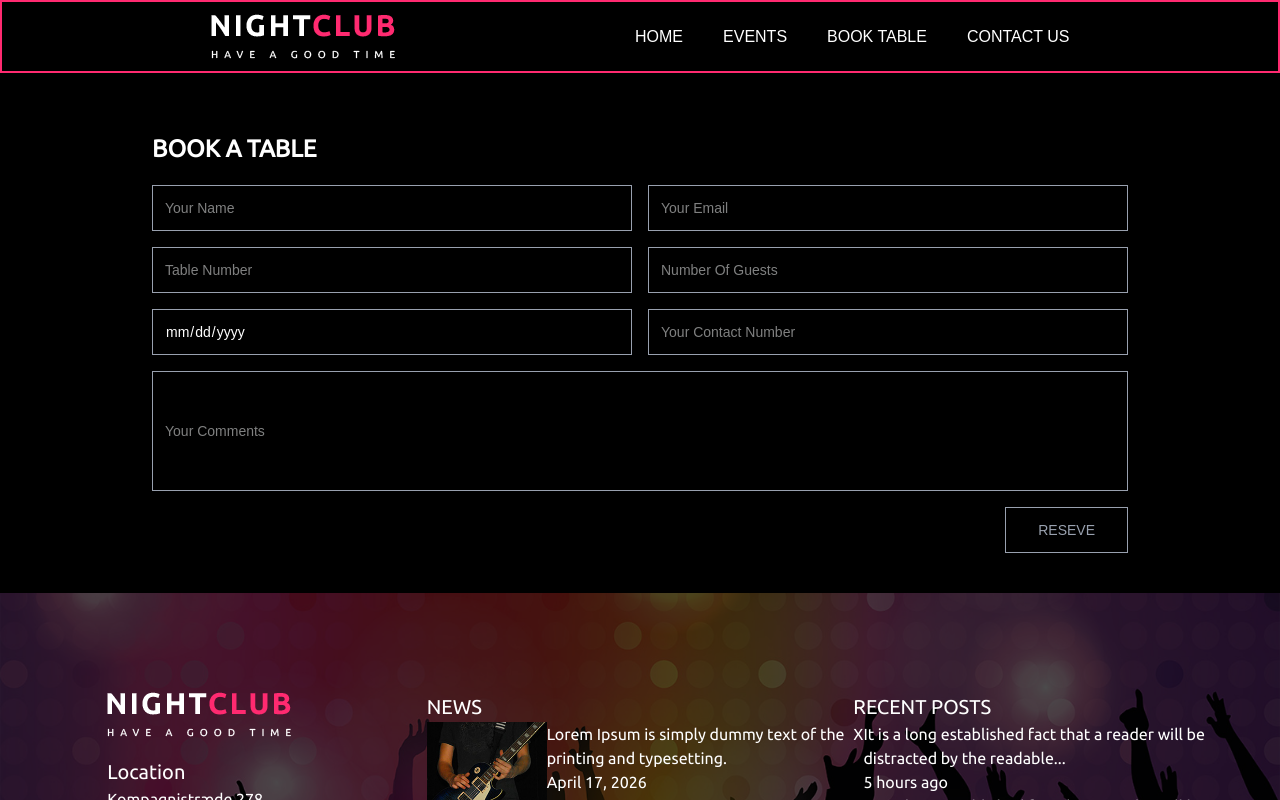
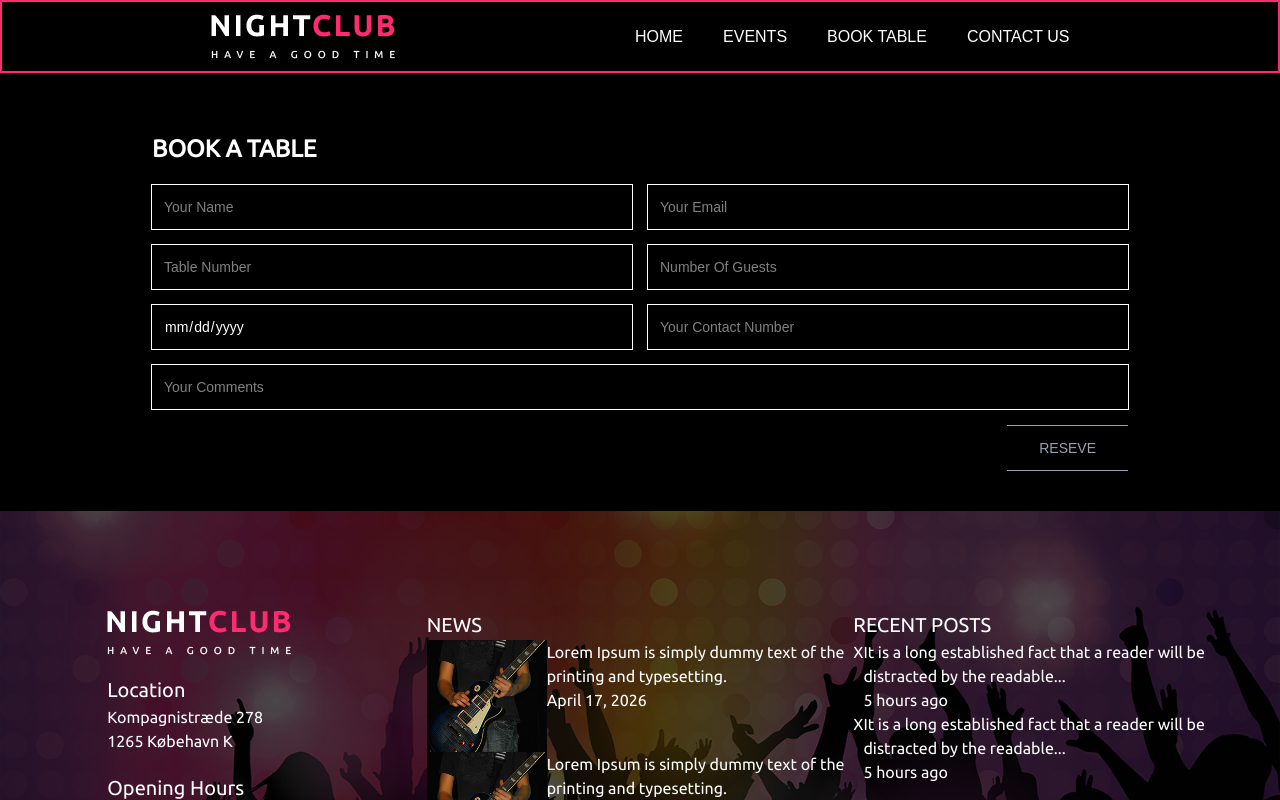
Before and after one commit to SaethorMH/night_club_eksamen_frontend_2026-julie-sebastian-saethor, a Next.js app: page /booktable in a window 1280 px wide. Shown: the top 800 px of the page. Built offline with nearby package versions, Linux system fonts and the light colour scheme.

Commit message:
Enhance BookingForm and ContactForm components with improved input styling and structure; update page component to render ContactForm

```diff
--- a/src/app/booktable/_components/BookingForm.tsx
+++ b/src/app/booktable/_components/BookingForm.tsx
@@ -1,8 +1,5 @@
 "use client";
 import type { SubmitEvent } from "react";
-
-import { useState } from "react";
-import { useActionState } from "react";
 import Button from "@/app/components/Button";
 
 export default function BookingForm() {
@@ -19,32 +16,26 @@ export default function BookingForm() {
       <h2 className="font-bold py-5">Book a table</h2>
 
       <form onSubmit={handleSumit} noValidate>
-         <div className="grid grid-cols-1 gap-4 md:grid-cols-2">
-        <input type="text" name="yourName" placeholder="Your Name" aria-label="Your Name" className="border-gray-400 border text-sm p-3 " />
+        <div className="grid grid-cols-1 gap-4 md:grid-cols-2">
+          <input type="text" name="yourName" placeholder="Your Name" aria-label="Your Name"  />
 
-        <input type="email" name="yourEmail" placeholder="Your Email" aria-label="Your Email" className="border-gray-400 border text-sm p-3 " />
+          <input type="email" name="yourEmail" placeholder="Your Email" aria-label="Your Email"  />
 
-        <input type="number" name="tableNumber" placeholder="Table Number" aria-label="Table Nuber" className="border-gray-400 border text-sm p-3 " />
-          <input type="number" name="numberOfGuests" placeholder="Number Of Guests" className="border-gray-400 border text-sm p-3 " />
+          <input type="number" name="tableNumber" placeholder="Table Number" aria-label="Table Nuber" />
 
+          <input type="number" name="numberOfGuests" placeholder="Number Of Guests"  />
 
+          <input type="date" name="chooseNight" placeholder="Choose Night" aria-label="Choose Night"  />
 
-        <input type="date" name="chooseNight" placeholder="Choose Night"  aria-label="Choose Night" className="border-gray-400 border text-sm p-3" />
+          <input type="tel" name=" yourContactNumber" placeholder="Your Contact Number" aria-label="Your Contact Number" />
 
+          <input type="text" name="comment" placeholder="Your Comments" className="md:col-span-2" />
+        </div>
 
-        <input type="tel" name=" yourContactNumber" placeholder="Your Contact Number" aria-label="Your Contact Number" className="border-gray-400 border text-sm p-3" />
-
-
-
-
-        <input type="text" name="comment" placeholder="Your Comments"  className="border-gray-400 h-30 border text-sm p-3  md:col-span-2"
-            />
-</div>
-
-<div className="mt-4 flex justify-end">
-        <button type="submit" className=" border uppercase px-8 py-3 text-sm text-gray-400">
-          Reseve
-        </button>
+        <div className="mt-4 flex justify-end">
+          <button type="submit" className=" border-y uppercase px-8 py-3 text-sm text-gray-400">
+            Reseve
+          </button>
         </div>
       </form>
     </section>
--- a/src/app/contact/_components/ContactForm.tsx
+++ b/src/app/contact/_components/ContactForm.tsx
@@ -14,16 +14,16 @@ export default function ContactForm() {
   return (
     <section className=" bg-black bg-cover bg-center mx-auto w-full max-w-5xl px-6 py-10">
       <form onSubmit={handleSumit} noValidate>
-        <div className="grid grid-cols-1 gap-4 ">
-          <input type="text" name="yourName" placeholder="Your Name" aria-label="Your Name" className="border-gray-400 border text-sm p-3 " />
+        <div className="grid grid-cols-2 gap-4 ">
+          <input type="text" name="yourName" placeholder="Your Name" aria-label="Your Name"  />
 
-          <input type="email" name="yourEmail" placeholder="Your Email" aria-label="Your Email" className="border-gray-400 border text-sm p-3 " />
+          <input type="email" name="yourEmail" placeholder="Your Email" aria-label="Your Email"  />
 
-          <input type="text" name="comment" placeholder="Your Comments" className="border-gray-400 h-30 border text-sm p-3  md:col-span-2" />
+          <input type="text" name="comment" placeholder="Your Comments" className="h-30  md:col-span-2" />
         </div>
 
         <div className="mt-4 flex justify-end">
-          <button type="submit" className=" border uppercase px-8 py-3 text-sm text-gray-400">
+          <button type="submit" className=" border-y uppercase px-8 py-3 text-sm text-gray-400">
             Reseve
           </button>
         </div>
--- a/src/app/contact/page.tsx
+++ b/src/app/contact/page.tsx
@@ -1,6 +1,5 @@
-"use client";
-import type { SubmitEvent } from "react";
+import  ContactForm from "@/app/contact/_components/ContactForm"
 
-export default function ContactForm() {
-  return <section></section>;
+export default function Page() {
+  return <ContactForm />;
 }
--- a/src/app/globals.css
+++ b/src/app/globals.css
@@ -79,3 +79,7 @@ body {
   color: var(--foreground);
   font-family: Arial, Helvetica, sans-serif;
 }
+
+input {
+  @apply outline-(--white) outline text-sm p-3 focus:outline-(--pink) focus:outline-3 focus:bg-gray-900;
+}
```
